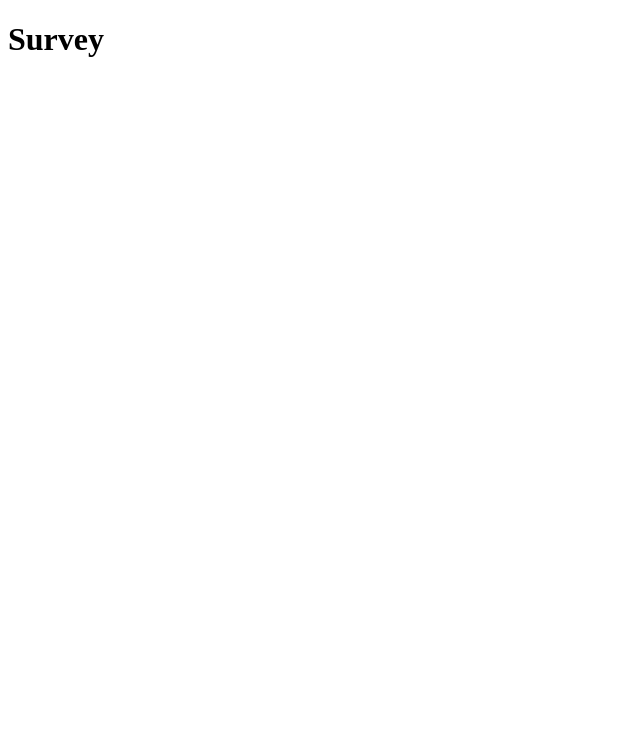
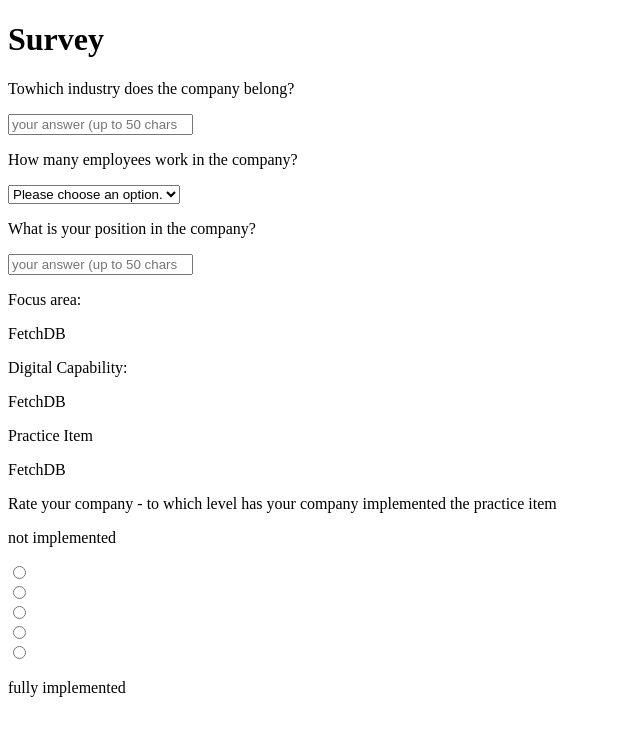
Before and after one commit to paulgrotzke/assessment-tool, a React (Create React App) app in the folder app/: page /survey in a window 1280 px wide. Shown: the top 736 px of the page, without its empty margins (0-640 px from the left). Built offline with nearby package versions, Linux system fonts and the light colour scheme.

Commit message:
adding jsx structure

```diff
--- /dev/null
+++ b/app/src/Components/Questions.tsx
@@ -0,0 +1,28 @@
+import React from 'react';
+
+const Questions = () => {
+  return (
+    <div>
+      <h1>Survey</h1>
+      <p>Towhich industry does the company belong?</p>
+      <input
+        placeholder="your answer (up to 50 chars"
+        type="text"
+        maxLength={50}></input>
+      <p>How many employees work in the company?</p>
+      <select>
+        <option>Please choose an option.</option>
+        <option value="1-249">1-249</option>
+        <option value="250-999">250-999</option>
+        <option value=">1000">greater 1000</option>
+      </select>
+      <p>What is your position in the company?</p>
+      <input
+        placeholder="your answer (up to 50 chars"
+        type="text"
+        maxLength={50}></input>
+    </div>
+  );
+};
+
+export default Questions;
--- /dev/null
+++ b/app/src/Components/Rating.tsx
@@ -0,0 +1,32 @@
+import React from 'react';
+
+type Props = {
+  min: string;
+  max: string;
+};
+
+const Raiting = (props: Props) => {
+  return (
+    <div>
+      <p>{props.min}</p>
+      <div>
+        <input type="radio" value={1} name="drone"></input>
+      </div>
+      <div>
+        <input type="radio" value={2} name="drone"></input>
+      </div>
+      <div>
+        <input type="radio" value={3} name="drone"></input>
+      </div>
+      <div>
+        <input type="radio" value={4} name="drone"></input>
+      </div>
+      <div>
+        <input type="radio" value={5} name="drone"></input>
+      </div>
+      <p>{props.max}</p>
+    </div>
+  );
+};
+
+export default Raiting;
--- a/app/src/Pages/Controllcenter.tsx
+++ b/app/src/Pages/Controllcenter.tsx
@@ -3,7 +3,17 @@
 const Controllcenter = () => {
   return (
     <div>
-      <h1>Controllcenter</h1>
+      <h1>Digify - Controll Center</h1>
+      <p>
+        Here you cann add/edit/delte assessment question and view
+        statistics
+      </p>
+      <p>Focus area:</p>
+      <input placeholder="Insert focus area"></input>
+      <p>Digital Capability:</p>
+      <input placeholder="Insert digital capability"></input>
+      <p>Practice Item</p>
+      <input placeholder="Insert practice item"></input>
     </div>
   );
 };
--- a/app/src/Pages/Disclaimer.tsx
+++ b/app/src/Pages/Disclaimer.tsx
@@ -1,9 +1,22 @@
 import React from 'react';
+import { Link } from 'react-router-dom';
 
 const Disclaimer = () => {
   return (
     <div>
-      <h1>Disclaimer</h1>
+      <h1>Brief explanation of the assessment tool:</h1>
+      <p>
+        You will be guided through assessmenmt questions step by step
+      </p>
+      <p>
+        Your data will be stored anonymously, secure and will only be
+        used for scientiffic purposes
+      </p>
+      <p>Assessment will take about 20-30min</p>
+      <p></p>At the end of the assessment, you will be asked for your
+      email address so that we can send you a comprehensive evaluation
+      in PDF format
+      <Link to="/survey">Start assessment</Link>
     </div>
   );
 };
--- a/app/src/Pages/Feedback.tsx
+++ b/app/src/Pages/Feedback.tsx
@@ -1,11 +1,32 @@
 import React from 'react';
+import Raiting from '../Components/Rating';
 
 const Feedback = () => {
   return (
     <div>
-      <h1>Feedback</h1>
+      <p>Great!</p>
+      <p>You have successfully passed all assessment questions!</p>
+      <p>
+        In order to improve our tool continously, I would like to ask
+        you for some feedback.
+      </p>
+      <p>
+        Pleaserate the assessment tool including all dimensions,
+        digital capabilities and practice items with regard to the
+        three criteria:
+      </p>
+      <p>Comprehensiveness, consistency and problem adequacy</p>
+      <Raiting
+        min={'not comprehensiveness'}
+        max={'fully comprehensiveness'}
+      />
+      <Raiting min={'no consistenmcy'} max={'full consistency'} />
+      <Raiting
+        min={'no problem adequacy'}
+        max={'full problem adequacy'}
+      />
     </div>
-  )
+  );
 };
 
 export default Feedback;
--- a/app/src/Pages/Results.tsx
+++ b/app/src/Pages/Results.tsx
@@ -3,7 +3,16 @@
 const Results = () => {
   return (
     <div>
-      <h1>Results</h1>
+      <h1>Great!</h1>
+      <p>You have successfully passed the assessment!</p>
+      <p>
+        If you want to have the corresponding, please provide your
+        email.
+      </p>
+      <p>
+        After clicking on submit, the evaluation will be sent to you
+        in PDF format.
+      </p>
     </div>
   );
 };
--- a/app/src/Pages/Survey.tsx
+++ b/app/src/Pages/Survey.tsx
@@ -1,9 +1,22 @@
 import React from 'react';
+import Questions from '../Components/Questions';
+import Raiting from '../Components/Rating';
 
 const Survey = () => {
   return (
     <div>
-      <h1>Survey</h1>
+      <Questions />
+      <p>Focus area:</p>
+      <p>FetchDB</p>
+      <p>Digital Capability:</p>
+      <p>FetchDB</p>
+      <p>Practice Item</p>
+      <p>FetchDB</p>
+      <p>
+        Rate your company - to which level has your company
+        implemented the practice item
+      </p>
+      <Raiting min={'not implemented'} max={'fully implemented'} />
     </div>
   );
 };
```
Also changed, not shown: 2 other files (tests, documents, lock files or other folders).
